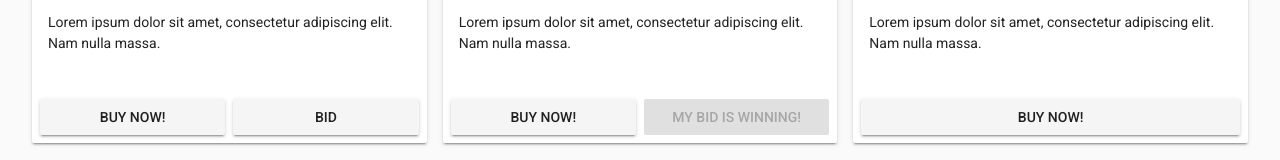
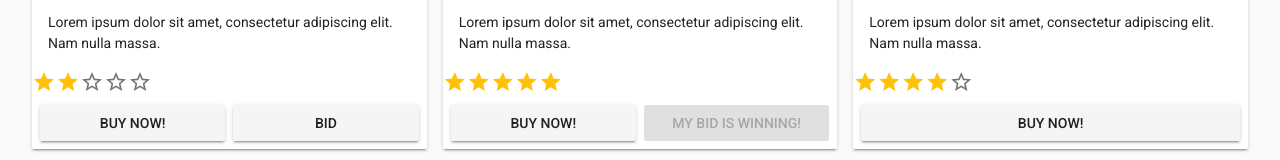
Before and after one commit to AndrasEszes/magicswap, a Vue app: page / in a window 1280 px wide. Shown: the part 372-532 px from the top of the page. Built offline with nearby package versions, Linux system fonts and the light colour scheme; no server answers.

Commit message:
Fix StarRating component

```diff
--- a/src/components/StarRating.vue
+++ b/src/components/StarRating.vue
@@ -1,11 +1,8 @@
 <template>
   <div>
-  <span v-for="n in qrating" :key="n">
-      <v-icon>fas fa-star</v-icon>
-  </span>
-  <span v-for="m in 5-qrating" :key="m">
-      <v-icon>far fa-star</v-icon>
-  </span>
+    <v-icon v-for="n in 5" :key="n" :color="isFilled(n) ? 'amber' : 'gray'">
+      {{ isFilled(n) ? 'star' : 'star_outline' }}
+    </v-icon>
   </div>
 </template>
 
@@ -21,5 +18,9 @@ export default class StarRating extends Vue {
     },
   })
   public qrating!: number
+
+  public isFilled(n: number): boolean {
+    return n <= this.qrating
+  }
 }
 </script>
```
Lines whose indentation alone changed are shown as unchanged.
